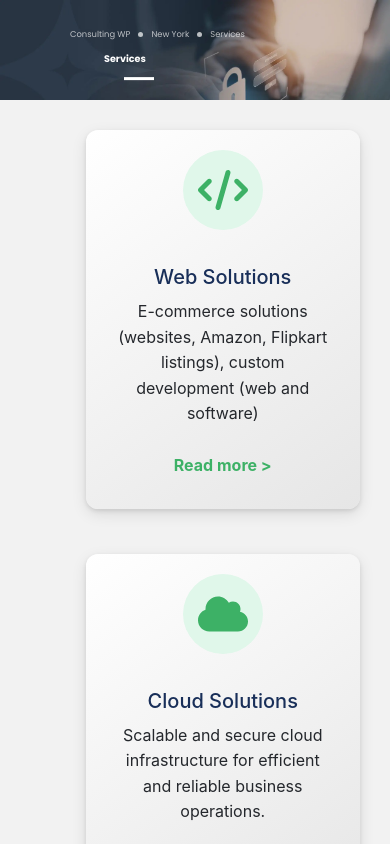
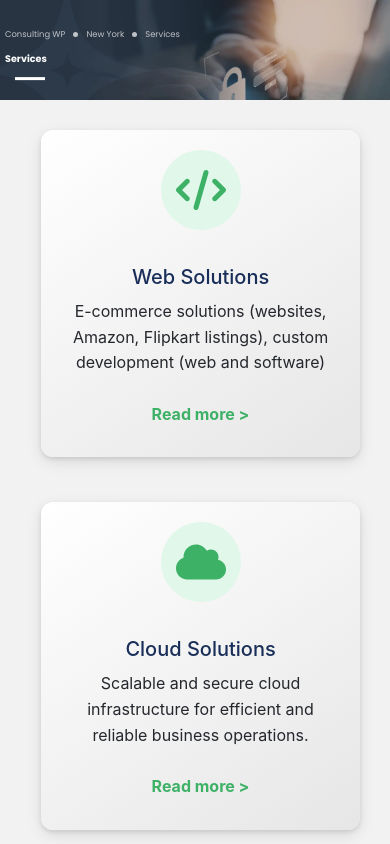
Before and after one commit to varshiniI3/services, a React (Create React App) app in the folder app/: page / in a window 390 px wide. Shown: the top 844 px of the page. Built offline with nearby package versions, Linux system fonts and the light colour scheme.

Commit message:
header content left

```diff
--- a/app/src/components/Header.css
+++ b/app/src/components/Header.css
@@ -8,17 +8,18 @@
   position: relative;
   justify-content: flex-start; /* Align to the left */
   text-align: left; /* Align text to the left */
-  padding-left: 20px; /* Add some padding to the left */
+  /* padding-left: 20px; Add some padding to the left */
   width: 100%;
 }
 
 .header-content {
   position: absolute; /* Allows precise positioning */
   top: 50%; /* Vertically center the content */
-  left: 20px; /* Adjust as needed */
+  /* left: 20px; Adjust as needed */
   transform: translateY(-50%); /* Adjust for vertical centering */
   font-family: 'Poppins', sans-serif; /* Font Style */
   font-size: 16px; /* Body text */
+  text-align: left;
 }
 
 .header-logo img {
@@ -29,7 +30,7 @@
   font-size: 32px;
   color: white;
   display: flex;
-  align-items: center;
+  align-items: left;
   justify-content: flex-start; /* Align navigation items to the left */
 }
 
@@ -39,7 +40,7 @@
   font-weight: bold;
   position: relative;
   margin: 0 10px; /* Space between links */
-  margin-left: 65px;
+  /* margin-left: 65px; */
 }
 
 .header-bullet {
@@ -55,7 +56,7 @@
   font-size: 0.7em; /* Smaller font size */
   color: rgba(255, 255, 255, 0.7); /* Less bright white color */
   margin-bottom: 5px; /* Space between this text and the heading */
-  margin-left: 65px;
+  /* margin-left: 10px; */
 }
 
 .header-underline {
@@ -63,7 +64,7 @@
   height: 3px; /* Thickness of the line */
   background-color: white;
   position: absolute;
-  left: 20px; /* Align it to the left */
+  left: 10px; /* Align it to the left */
   top: calc(100% + 10px); /* 10px gap between the text and line */
   display: block;
 }
--- a/app/src/components/ServicesGrid.css
+++ b/app/src/components/ServicesGrid.css
@@ -80,9 +80,12 @@ a:hover {
     width: 90%;
   }
 
+  .breadcrumbs {
+    left:15%;
+  }
   .services-list {
     grid-template-columns: repeat(2, 1fr); /* Two cards per row */
-    margin-left: 15%;
+    /* margin-left: 15%; */
   }
 }
 
@@ -90,17 +93,20 @@ a:hover {
   .services-page {
     width: 90%;
   }
+  .breadcrumbs {
+    left:15%;
+  }
 
   .services-list {
     grid-template-columns: repeat(2, 1fr); /* Two cards per row */
-    margin-left: 15%;
+    /* margin-left: 15%; */
   }
 }
 
 @media (max-width: 768px) {
   .services-list {
     grid-template-columns: 1fr; /* One card per row */
-    margin-left: 15%;
+    /* margin-left: 15%; */
     width: 80%;
   }
 
@@ -111,18 +117,20 @@ a:hover {
     transform: translateX(0); /* Centering adjustment */
     width: 100%; /* Adjust the width if necessary */
     text-align: center;
+    left:15%;
   }
 
   .sidebar {
     width: 80%;
     margin-left: 15%;
   }
+
 }
 
 @media (max-width: 576px) {
   .services-list {
     width: 100%;
-    margin-left: 15%;
+    /* margin-left: 15%; */
   }
 
   .sidebar {
@@ -134,12 +142,15 @@ a:hover {
     width: 100%;
     padding: 10px;
   }
+  .breadcrumbs {
+    left:15%;
+  }
 }
 
 @media (max-width: 480px) {
   .services-list {
     width: 100%;
-    margin-left: 15%;
+    /* margin-left: 15%; */
   }
 
   .sidebar {
@@ -151,4 +162,7 @@ a:hover {
     width: 100%;
     padding: 10px;
   }
+  .breadcrumbs {
+    left:15%;
+  }
 }
--- a/app/src/components/Sidebar.css
+++ b/app/src/components/Sidebar.css
@@ -1,3 +1,4 @@
+
 @import url('https://fonts.googleapis.com/css2?family=Poppins:wght@400;600&display=swap');
 
 .container {
@@ -5,6 +6,8 @@
     justify-content: space-between;
     align-items: flex-start;
     flex-wrap: nowrap; /* Keep the sidebar and main content on the same line on larger screens */
+    max-width: 1200px;
+    margin: 0 auto; /* Center container horizontally */
 }
 
 .sidebar-container {
@@ -125,9 +128,9 @@
     }
 
     .sidebar-container {
-        width: 100%; /* Adjust width for smaller screens */
-        margin-left: 15%;
-        margin-right: 0;
+        width: 80%; /* Adjust width for smaller screens */
+        margin-left: 10%;
+        margin-right: 10%;
     }
 
     .main-content {
@@ -137,9 +140,9 @@
 
 @media (max-width: 768px) {
     .sidebar-container {
-        width: 100%; /* Full width on smaller screens */
-        margin-left: 15%;
-        margin-right: 0;
+        width: 80%; /* Full width on smaller screens */
+        margin-left: 10%;
+        margin-right: 10%;
     }
 
     .main-content {
@@ -158,9 +161,9 @@
 
     .sidebar-container {
         font-size: 14px; /* Smaller font size */
-        width: 100%; /* Full width on smaller screens */
-        margin-left: 15%;
-        margin-right: 0;
+        width: 90%; /* Full width on smaller screens */
+        margin-left: 5%;
+        margin-right: 5%;
     }
 
     .sidebar h2 {
@@ -209,14 +212,15 @@
     }
 
     .sidebar-container {
-        width: 100%;
-        margin-left: 15%;
-        margin-right: 0;
+        width: 90%;
+        margin-left: 5%;
+        margin-right: 5%;
     }
 
     .main-content {
-        width: 100%;
-        margin-left: 0;
+        width: 90%;
+        margin-left: 5%;
+        margin-right: 5%;
     }
 }
 
@@ -240,12 +244,13 @@
 
     .sidebar-container {
         width: 100%; /* Full width on smaller screens */
-        margin-left: 15%;
+        margin-left: 0;
         margin-right: 0;
     }
 
     .main-content {
         width: 100%;
         margin-left: 0;
+        margin-right: 0;
     }
 }
```
